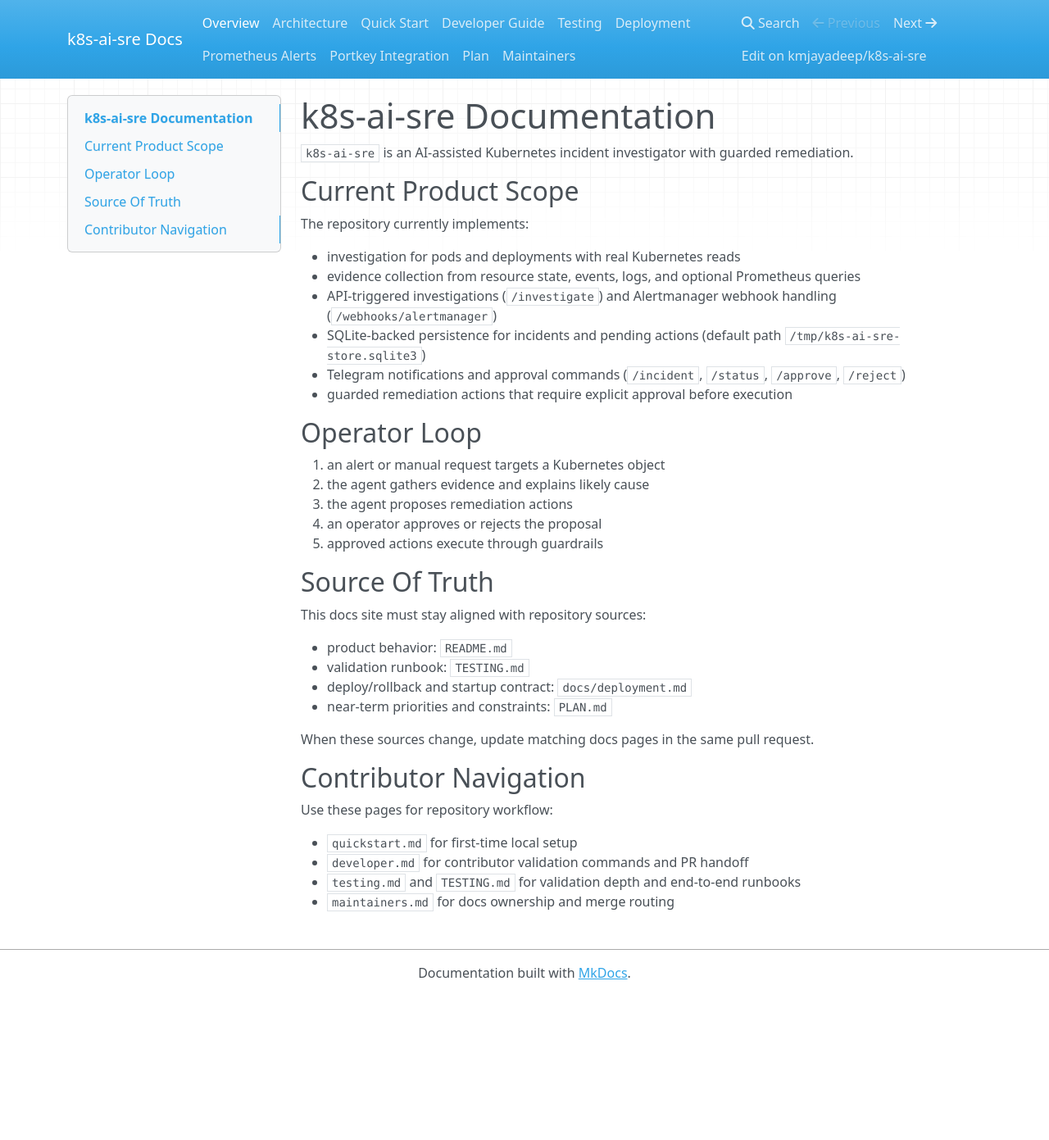
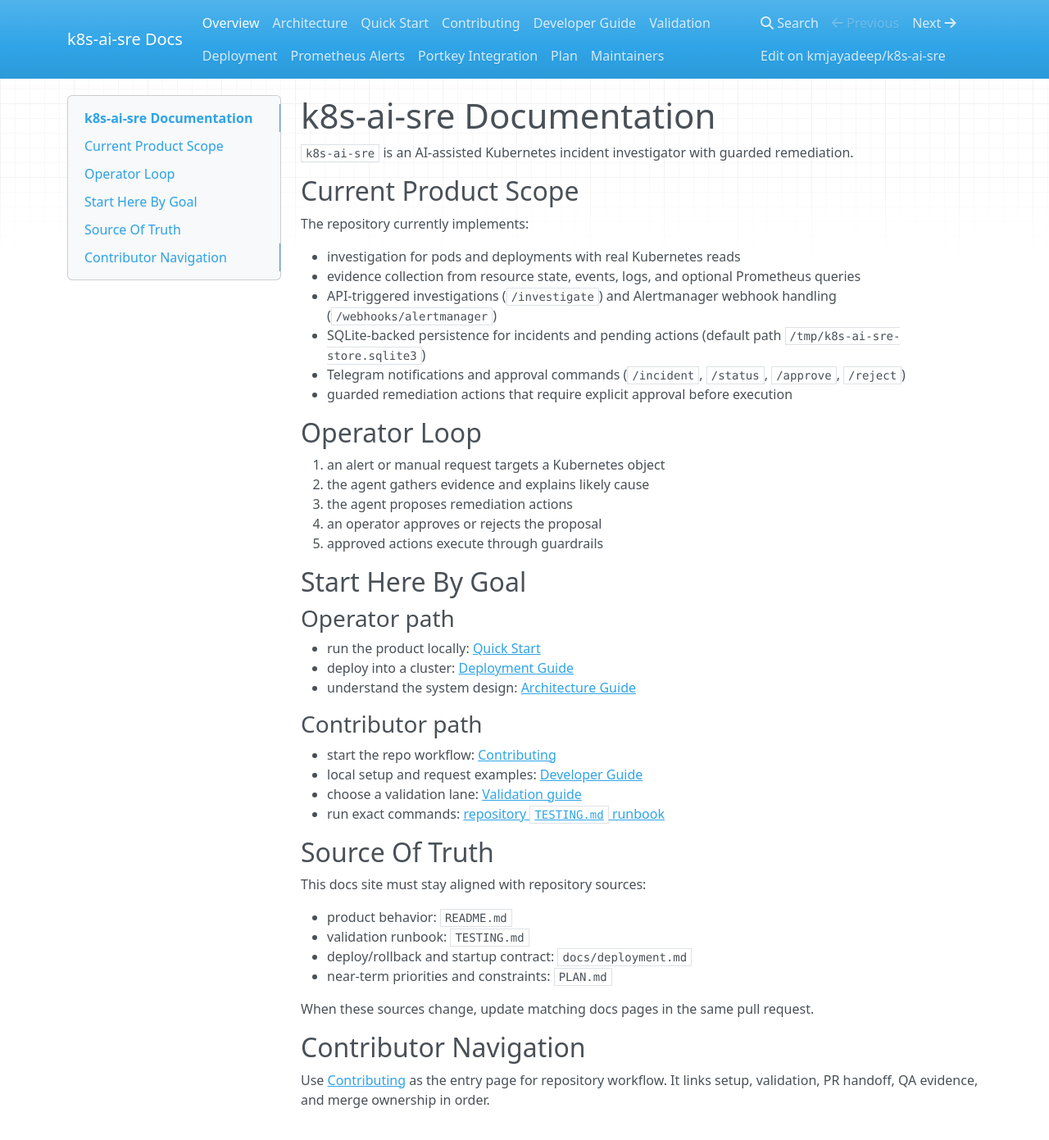
Before and after one commit to kmjayadeep/k8s-ai-sre, an MkDocs documentation site: the page built from docs/index.md, in a window 1280 px wide and 1400 px high. Shown: the top 1391 px of the window at 82% size. Built offline with MkDocs 1.6.1, drawn with Linux system fonts in a browser that asks for light colours; nearby versions of some CDN libraries.

Commit message:
KSA-34: add contributor landing page (#84)
Add a task-oriented contributor entry page, wire it into README and docs navigation, and tighten links between setup, validation, and merge workflow docs.

Co-authored-by: Agent0 <kmjayadeep+cosmos@gmail.com>
Co-authored-by: Paperclip <noreply@paperclip.ing>

```diff
--- a/docs/index.md
+++ b/docs/index.md
@@ -21,6 +21,21 @@ The repository currently implements:
 4. an operator approves or rejects the proposal
 5. approved actions execute through guardrails
 
+## Start Here By Goal
+
+### Operator path
+
+- run the product locally: [Quick Start](quickstart.md)
+- deploy into a cluster: [Deployment Guide](deployment.md)
+- understand the system design: [Architecture Guide](architecture.md)
+
+### Contributor path
+
+- start the repo workflow: [Contributing](contributing.md)
+- local setup and request examples: [Developer Guide](developer.md)
+- choose a validation lane: [Validation guide](testing.md)
+- run exact commands: [repository `TESTING.md` runbook](https://github.com/kmjayadeep/k8s-ai-sre/blob/main/TESTING.md)
+
 ## Source Of Truth
 
 This docs site must stay aligned with repository sources:
@@ -34,9 +49,4 @@ When these sources change, update matching docs pages in the same pull request.
 
 ## Contributor Navigation
 
-Use these pages for repository workflow:
-
-- `quickstart.md` for first-time local setup
-- `developer.md` for contributor validation commands and PR handoff
-- `testing.md` and `TESTING.md` for validation depth and end-to-end runbooks
-- `maintainers.md` for docs ownership and merge routing
+Use [Contributing](contributing.md) as the entry page for repository workflow. It links setup, validation, PR handoff, QA evidence, and merge ownership in order.
--- a/mkdocs.yml
+++ b/mkdocs.yml
@@ -6,8 +6,9 @@ nav:
   - Overview: index.md
   - Architecture: architecture.md
   - Quick Start: quickstart.md
+  - Contributing: contributing.md
   - Developer Guide: developer.md
-  - Testing: testing.md
+  - Validation: testing.md
   - Deployment: deployment.md
   - Prometheus Alerts: prometheus-alerts.md
   - Portkey Integration: portkey.md
```
Also changed, not shown: README.md (+4 -1 lines), TESTING.md (+1 -1 lines), docs/contributing.md (added, +58 -0 lines), docs/developer.md (+3 -1 lines), docs/testing.md (+2 -2 lines).
